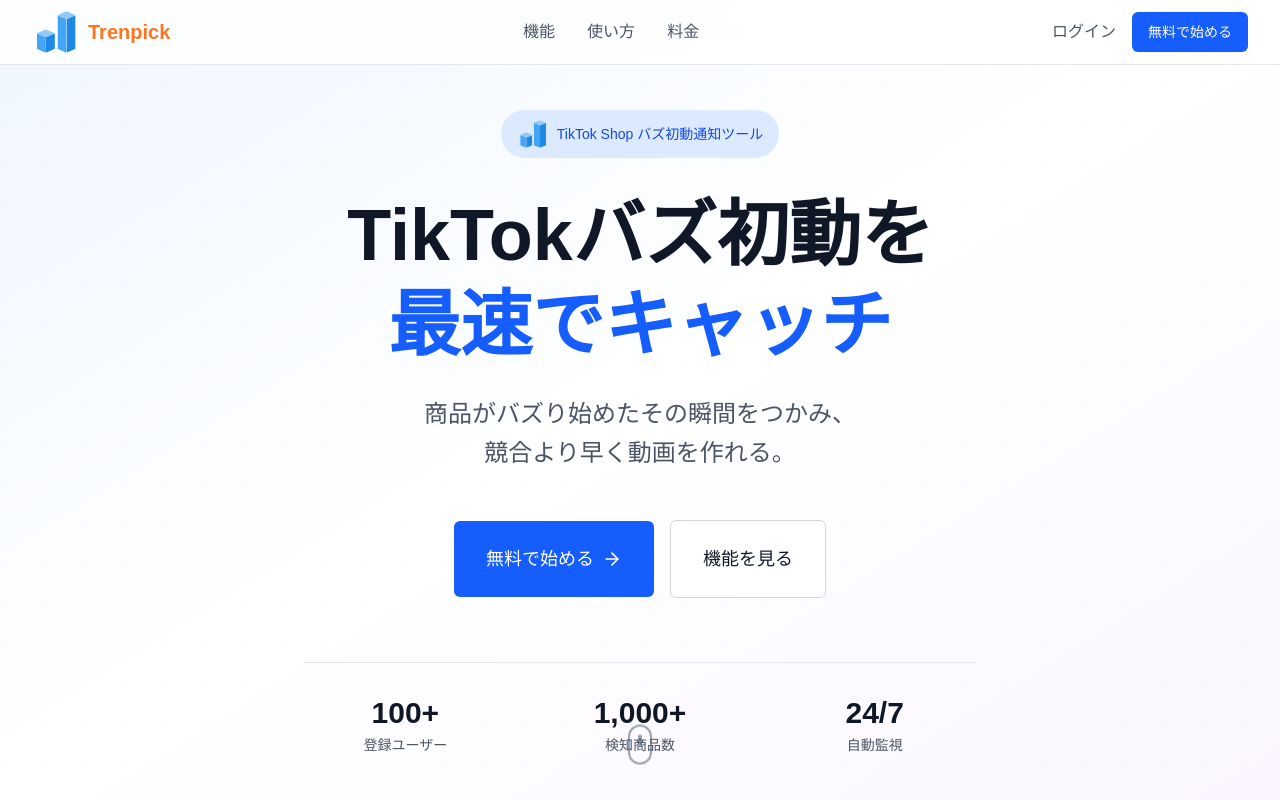
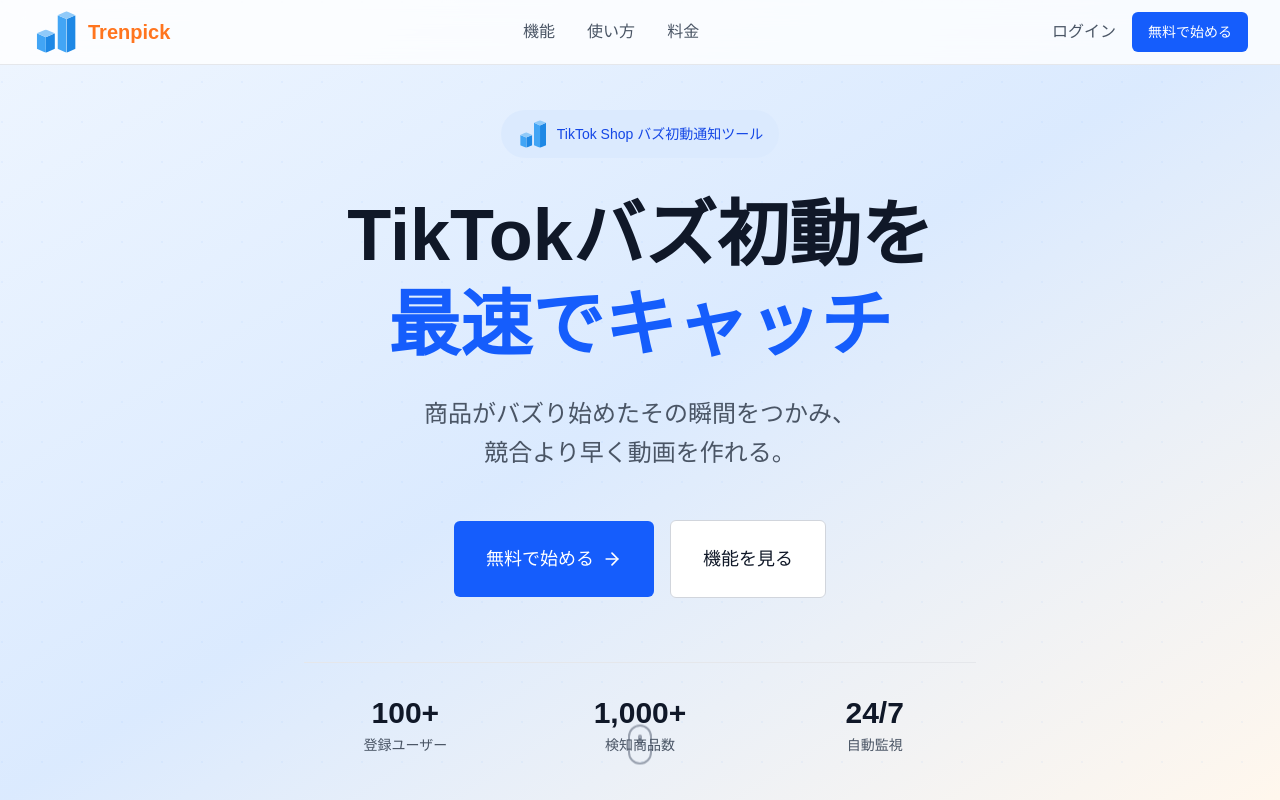
Before and after one commit to digimabox/trenpick, a Next.js app: page / in a window 1280 px wide. Shown: the top 800 px of the page. Built offline with nearby package versions, Linux system fonts and the light colour scheme.

Commit message:
fix: グラデーション修正

```diff
--- a/app/components/Hero.tsx
+++ b/app/components/Hero.tsx
@@ -5,7 +5,7 @@
 
 export function Hero() {
   return (
-    <section className="relative min-h-screen flex items-center justify-center bg-gradient-to-br from-blue-50 via-white to-purple-50 overflow-hidden pt-16">
+    <section className="relative min-h-screen flex items-center justify-center bg-gradient-to-br from-blue-50 via-blue-100 to-orange-50 overflow-hidden pt-16">
       {/* Background Pattern */}
       <div className="absolute inset-0 opacity-5">
         <div
--- a/app/page.tsx
+++ b/app/page.tsx
@@ -16,6 +16,6 @@
       <Pricing />
       <CTA />
       <Footer />
-    </main>
+      </main>
   );
 }
```
